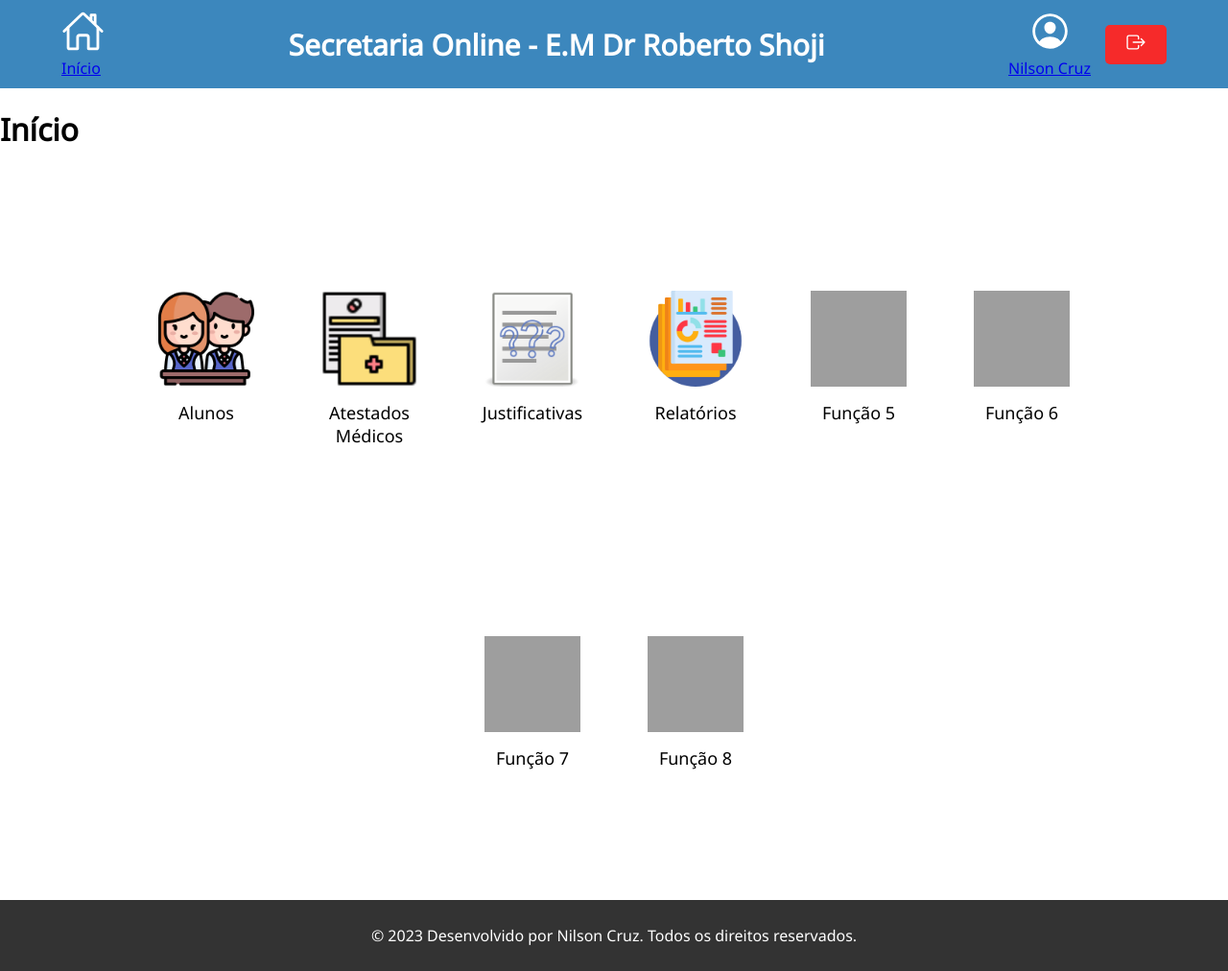
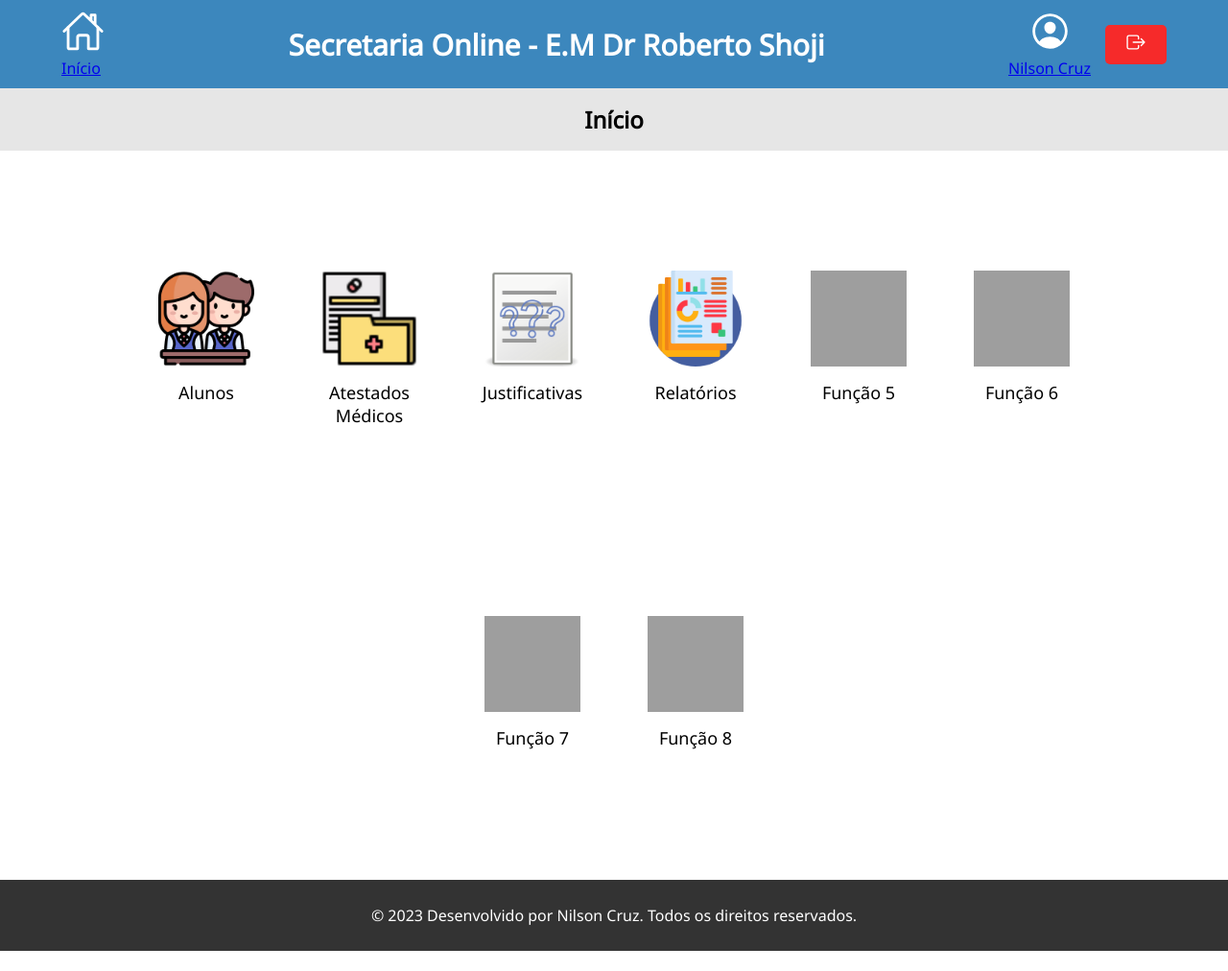
Before and after one commit to nilcruz/siteShojinho, a PHP site: page /inicio.html in a window 1280 px wide. Shown: the whole page at 96% size. After the commit the page ends 991 px from the top, so only its background shows below. Run offline with PHP 8.4, Linux system fonts and the light colour scheme; grey boxes are pictures that could not be loaded.

Commit message:
Atualização Inicio.css
- Padronização do Menu

```diff
--- a/styles/inicio.css
+++ b/styles/inicio.css
@@ -124,3 +124,15 @@ body {
   transform: scale(1.1);
   cursor: pointer;
 }
+
+.menu-inicio {
+  display: flex;
+  justify-content: center;
+  align-items: center;
+  background-color: #E6E6E6
+}
+
+.menu-inicio-text {
+  font-size: 12px;
+
+}
```
